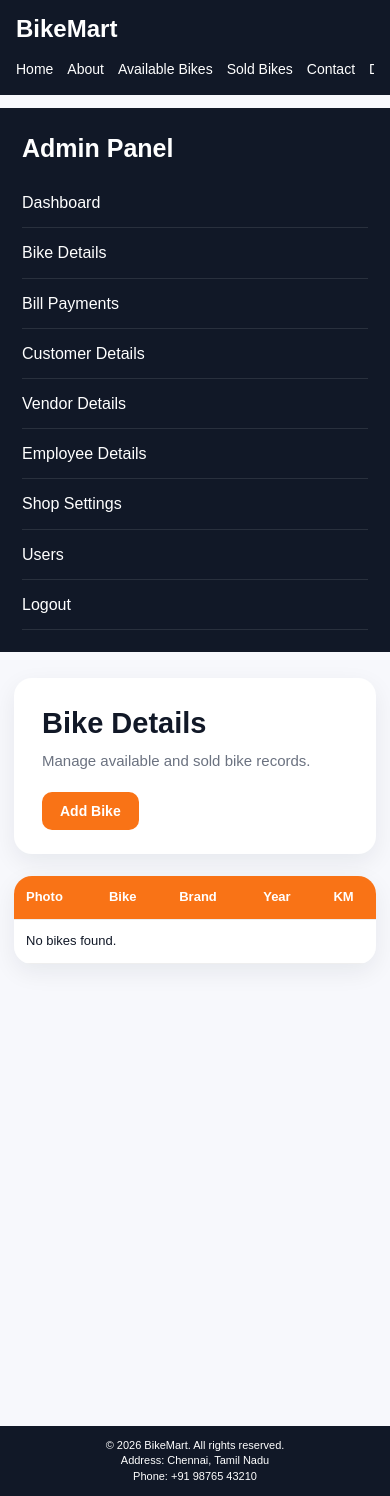
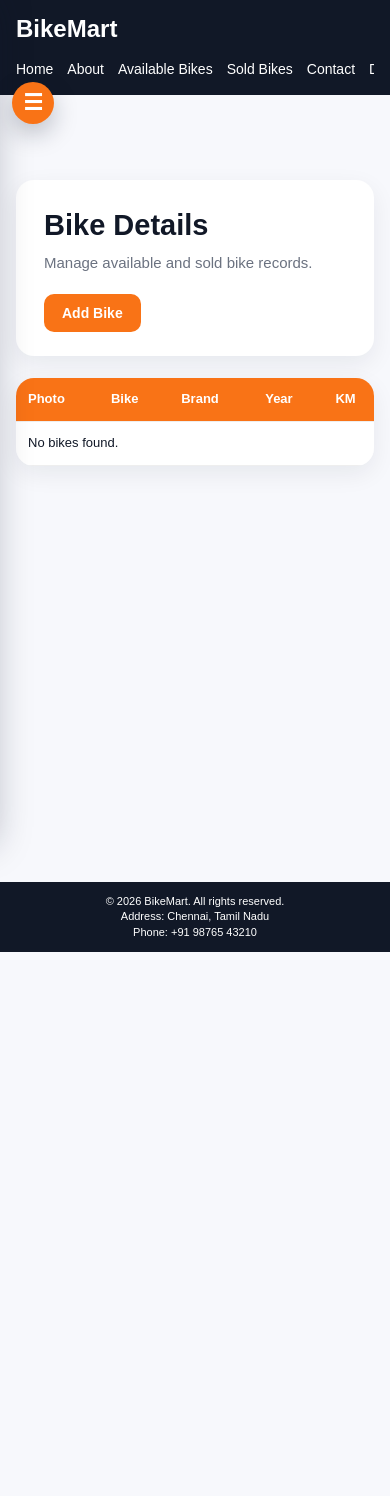
Before and after one commit to marivigneshwaran/Bike-Mart, a Django app: page /admin-dashboard/bikes/ in a window 390 px wide. After the commit the page ends 952 px from the top, so only its background shows below. Run offline with Django 5.2, Linux system fonts and the light colour scheme; the visitor is signed in with stand-in values (Sample User, id 1); data that the repository does not hold is empty.

Commit message:
Css update for responsiveness

```diff
--- a/static/css/style.css
+++ b/static/css/style.css
@@ -2230,3 +2230,111 @@ th {
         font-size: 24px;
     }
 }
+/* =====================================================
+   MOBILE ADMIN SIDEBAR DRAWER
+   Only changes admin sidebar behavior on mobile
+===================================================== */
+
+.mobile-sidebar-toggle,
+.mobile-sidebar-close,
+.sidebar-overlay {
+    display: none;
+}
+
+@media(max-width: 768px) {
+    .admin-layout {
+        display: block !important;
+        padding-top: 0 !important;
+    }
+
+    .admin-content {
+        margin-left: 0 !important;
+        width: 100% !important;
+        padding: 24px 16px 42px !important;
+    }
+
+    .mobile-sidebar-toggle {
+        display: flex !important;
+        position: fixed;
+        left: 12px;
+        top: 82px;
+        width: 42px;
+        height: 42px;
+        border: none;
+        border-radius: 50%;
+        background: #f97316;
+        color: #ffffff;
+        align-items: center;
+        justify-content: center;
+        font-size: 22px;
+        font-weight: bold;
+        z-index: 12000;
+        box-shadow: 0 10px 25px rgba(15, 23, 42, 0.25);
+        cursor: pointer;
+    }
+
+    .mobile-sidebar-close {
+        display: flex !important;
+        position: absolute;
+        right: 16px;
+        top: 16px;
+        width: 34px;
+        height: 34px;
+        border: none;
+        border-radius: 50%;
+        background: rgba(255, 255, 255, 0.12);
+        color: white;
+        align-items: center;
+        justify-content: center;
+        font-size: 18px;
+        cursor: pointer;
+    }
+
+    .sidebar {
+        position: fixed !important;
+        top: 0 !important;
+        left: -280px !important;
+        width: 260px !important;
+        height: 100vh !important;
+        padding: 72px 24px 24px !important;
+        background: #111827 !important;
+        z-index: 11999 !important;
+        overflow-y: auto !important;
+        transition: left 0.3s ease !important;
+        box-shadow: 14px 0 35px rgba(15, 23, 42, 0.28);
+    }
+
+    .sidebar.active {
+        left: 0 !important;
+    }
+
+    .sidebar h2 {
+        font-size: 24px !important;
+        margin-bottom: 18px !important;
+    }
+
+    .sidebar a {
+        display: block !important;
+        color: white !important;
+        font-size: 15px !important;
+        padding: 12px 0 !important;
+        border-bottom: 1px solid rgba(255, 255, 255, 0.12) !important;
+        text-decoration: none !important;
+    }
+
+    .sidebar-overlay {
+        display: none;
+        position: fixed;
+        inset: 0;
+        background: rgba(15, 23, 42, 0.55);
+        z-index: 11998;
+    }
+
+    .sidebar-overlay.active {
+        display: block;
+    }
+
+    .admin-content {
+        padding-top: 72px !important;
+    }
+}
--- a/templates/panel/sidebar.html
+++ b/templates/panel/sidebar.html
@@ -1,49 +1,52 @@
-<aside class="sidebar">
+<button class="mobile-sidebar-toggle" type="button" id="sidebarToggleBtn">
+    ☰
+</button>
+
+<div class="sidebar" id="adminSidebar">
+    <button class="mobile-sidebar-close" type="button" id="sidebarCloseBtn">
+        ✕
+    </button>
+
     <h2>Admin Panel</h2>
 
-    <a href="{% url 'admin_dashboard' %}"
-       class="{% if request.resolver_match.url_name == 'admin_dashboard' %}active-sidebar-link{% endif %}">
-        Dashboard
-    </a>
+    <a href="{% url 'admin_dashboard' %}">Dashboard</a>
+    <a href="{% url 'bike_list' %}">Bike Details</a>
+    <a href="{% url 'bill_payment_list' %}">Bill Payments</a>
+    <a href="{% url 'customer_list' %}">Customer Details</a>
+    <a href="{% url 'vendor_list' %}">Vendor Details</a>
+    <a href="{% url 'employee_list' %}">Employee Details</a>
+    <a href="{% url 'shop_settings' %}">Shop Settings</a>
+    <a href="{% url 'user_list' %}">Users</a>
+    <a href="{% url 'admin_logout' %}">Logout</a>
+</div>
 
-    <a href="{% url 'bike_list' %}"
-       class="{% if request.resolver_match.url_name == 'bike_list' or request.resolver_match.url_name == 'bike_create' or request.resolver_match.url_name == 'bike_update' %}active-sidebar-link{% endif %}">
-        Bike Details
-    </a>
+<div class="sidebar-overlay" id="sidebarOverlay"></div>
 
-    <a href="{% url 'bill_payment_list' %}"
-       class="{% if request.resolver_match.url_name == 'bill_payment_list' or request.resolver_match.url_name == 'bill_payment_create' or request.resolver_match.url_name == 'bill_payment_update' %}active-sidebar-link{% endif %}">
-        Bill Payments
-    </a>
+<script>
+    const sidebarToggleBtn = document.getElementById('sidebarToggleBtn');
+    const sidebarCloseBtn = document.getElementById('sidebarCloseBtn');
+    const adminSidebar = document.getElementById('adminSidebar');
+    const sidebarOverlay = document.getElementById('sidebarOverlay');
 
-    <a href="{% url 'customer_list' %}"
-       class="{% if request.resolver_match.url_name == 'customer_list' or request.resolver_match.url_name == 'customer_create' or request.resolver_match.url_name == 'customer_update' %}active-sidebar-link{% endif %}">
-        Customer Details
-    </a>
+    function openSidebar() {
+        adminSidebar.classList.add('active');
+        sidebarOverlay.classList.add('active');
+    }
 
-    <a href="{% url 'vendor_list' %}"
-       class="{% if request.resolver_match.url_name == 'vendor_list' or request.resolver_match.url_name == 'vendor_create' or request.resolver_match.url_name == 'vendor_update' %}active-sidebar-link{% endif %}">
-        Vendor Details
-    </a>
+    function closeSidebar() {
+        adminSidebar.classList.remove('active');
+        sidebarOverlay.classList.remove('active');
+    }
 
-    <a href="{% url 'employee_list' %}"
-       class="{% if request.resolver_match.url_name == 'employee_list' or request.resolver_match.url_name == 'employee_create' or request.resolver_match.url_name == 'employee_update' %}active-sidebar-link{% endif %}">
-        Employee Details
-    </a>
+    if (sidebarToggleBtn) {
+        sidebarToggleBtn.addEventListener('click', openSidebar);
+    }
 
-    <a href="{% url 'shop_settings_update' %}"
-       class="{% if request.resolver_match.url_name == 'shop_settings_update' %}active-sidebar-link{% endif %}">
-        Shop Settings
-    </a>
+    if (sidebarCloseBtn) {
+        sidebarCloseBtn.addEventListener('click', closeSidebar);
+    }
 
-    {% if request.user.is_superuser %}
-        <a href="{% url 'user_list' %}"
-           class="{% if request.resolver_match.url_name == 'user_list' or request.resolver_match.url_name == 'user_create' or request.resolver_match.url_name == 'user_update' %}active-sidebar-link{% endif %}">
-            Users
-        </a>
-    {% endif %}
-
-    <a href="{% url 'admin_logout' %}">
-        Logout
-    </a>
-</aside>
+    if (sidebarOverlay) {
+        sidebarOverlay.addEventListener('click', closeSidebar);
+    }
+</script>
```
